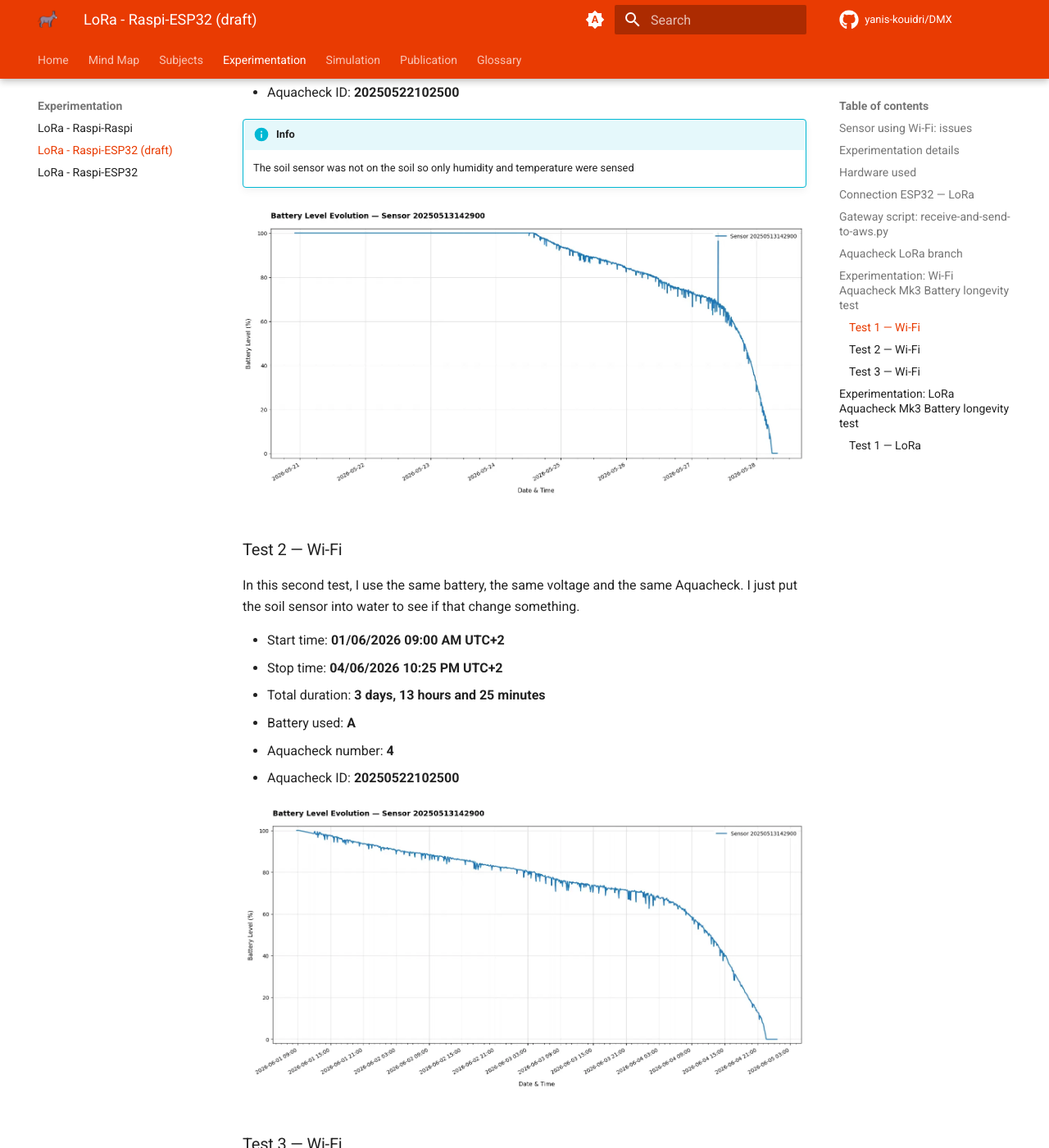
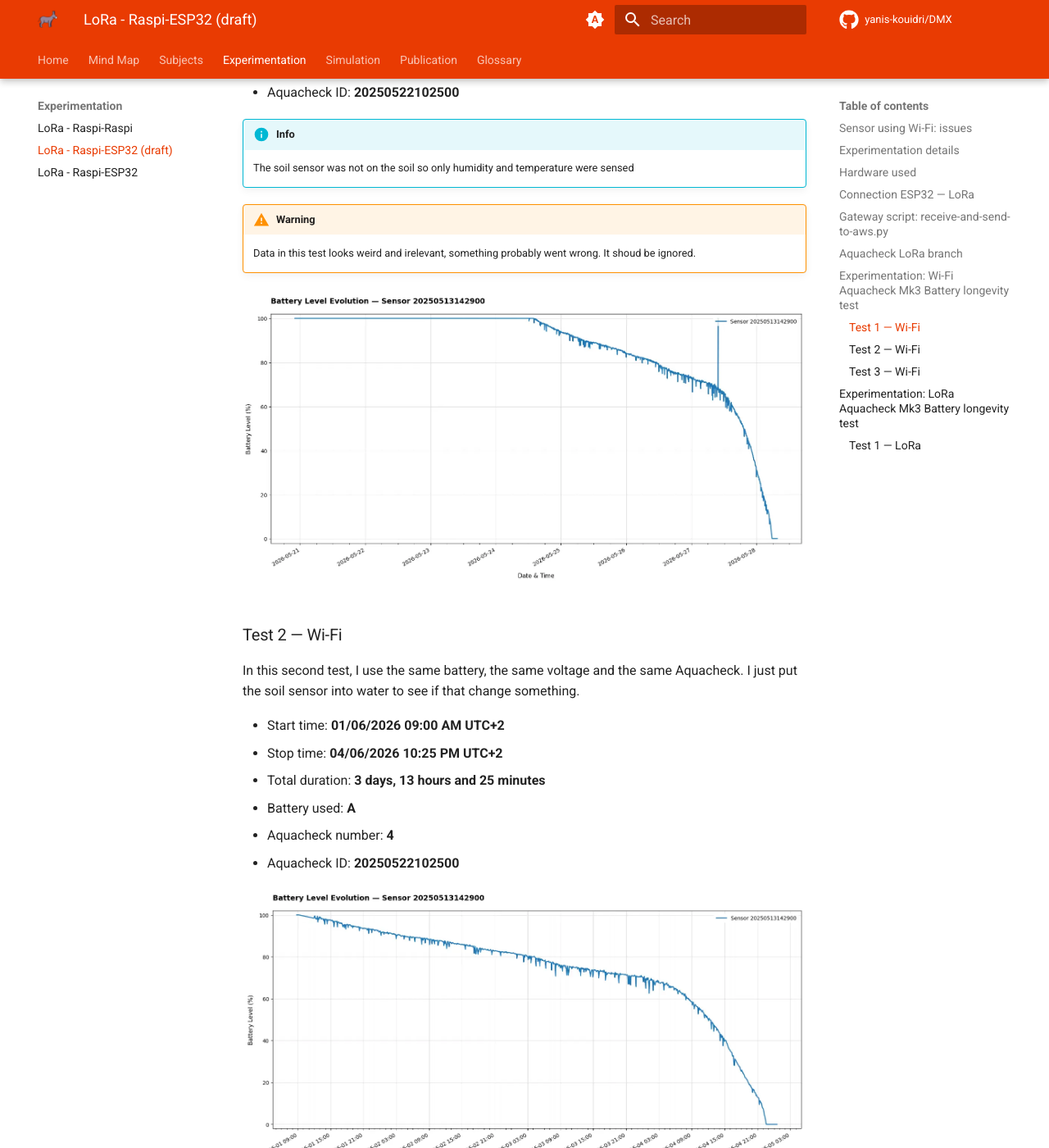
Before and after one commit to Yanis-Kouidri/DMX, an MkDocs documentation site: the page built from docs/experimentation/lora-raspi-esp32/lora-raspi-esp32_draft.md, in a window 1280 px wide and 1400 px high, scrolled down 5317 px. Shown: the whole window at 82% size. Built offline with MkDocs 1.6.1 and Material for MkDocs 9.7.7, drawn with Linux system fonts in a browser that asks for light colours; comment, search, counter and statistics services are not loaded; some of the changed lines change nothing that is shown; some of the changed text lies outside the part shown.

Commit message:
feat: update tests

```diff
--- a/docs/experimentation/lora-raspi-esp32/lora-raspi-esp32_draft.md
+++ b/docs/experimentation/lora-raspi-esp32/lora-raspi-esp32_draft.md
@@ -91,6 +91,10 @@
 
     The soil sensor was not on the soil so only humidity and temperature were sensed
 
+!!! warning
+
+    Data in this test looks weird and irelevant, something probably went wrong. It shoud be ignored.
+
 ![Battery-Detail](images/test1-battery-graph.webp)
 
 ### Test 2 — Wi-Fi
@@ -110,11 +114,14 @@
 
 - Type: Wi-Fi
 - Start time: **08/06/2026 01:51 PM UTC+2**
-- Stop time:
-- Total duration:
+- Stop time: **11/06/2026 9:08 PM UTC+2**
+- Total duration: **3 days, 7 hours and 17 minutes.**
 - Battery used: **A**
 - Aquacheck number: **4**
 - Aquacheck ID: **20250522102500**
+
+![Battery-Detail](images/test3-battery-graph.webp)
+
 
 ## Experimentation: LoRa Aquacheck Mk3 Battery longevity test
 
```
Also changed, not shown: docs/experimentation/lora-raspi-esp32/images/test3-battery-graph.webp (added).
